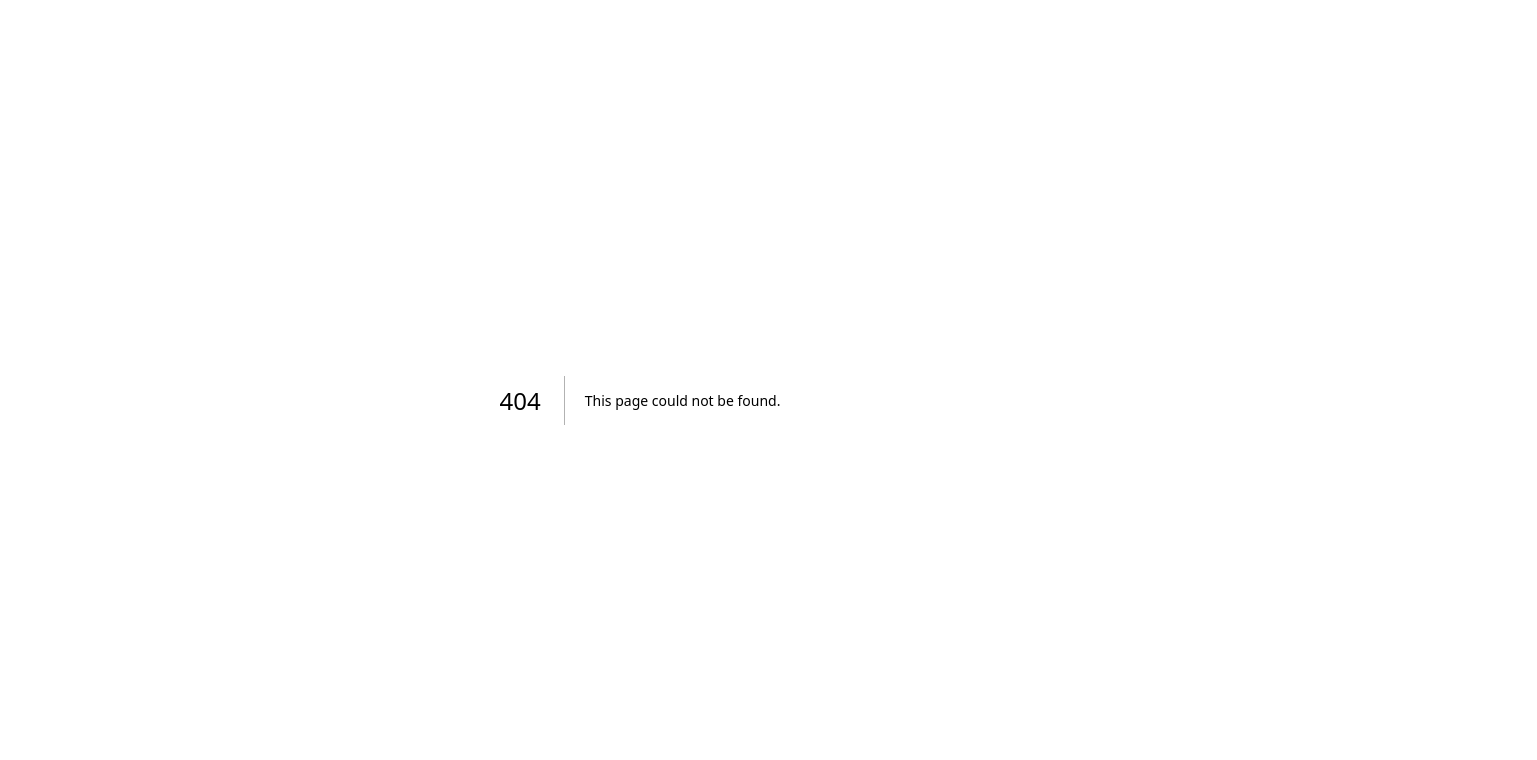
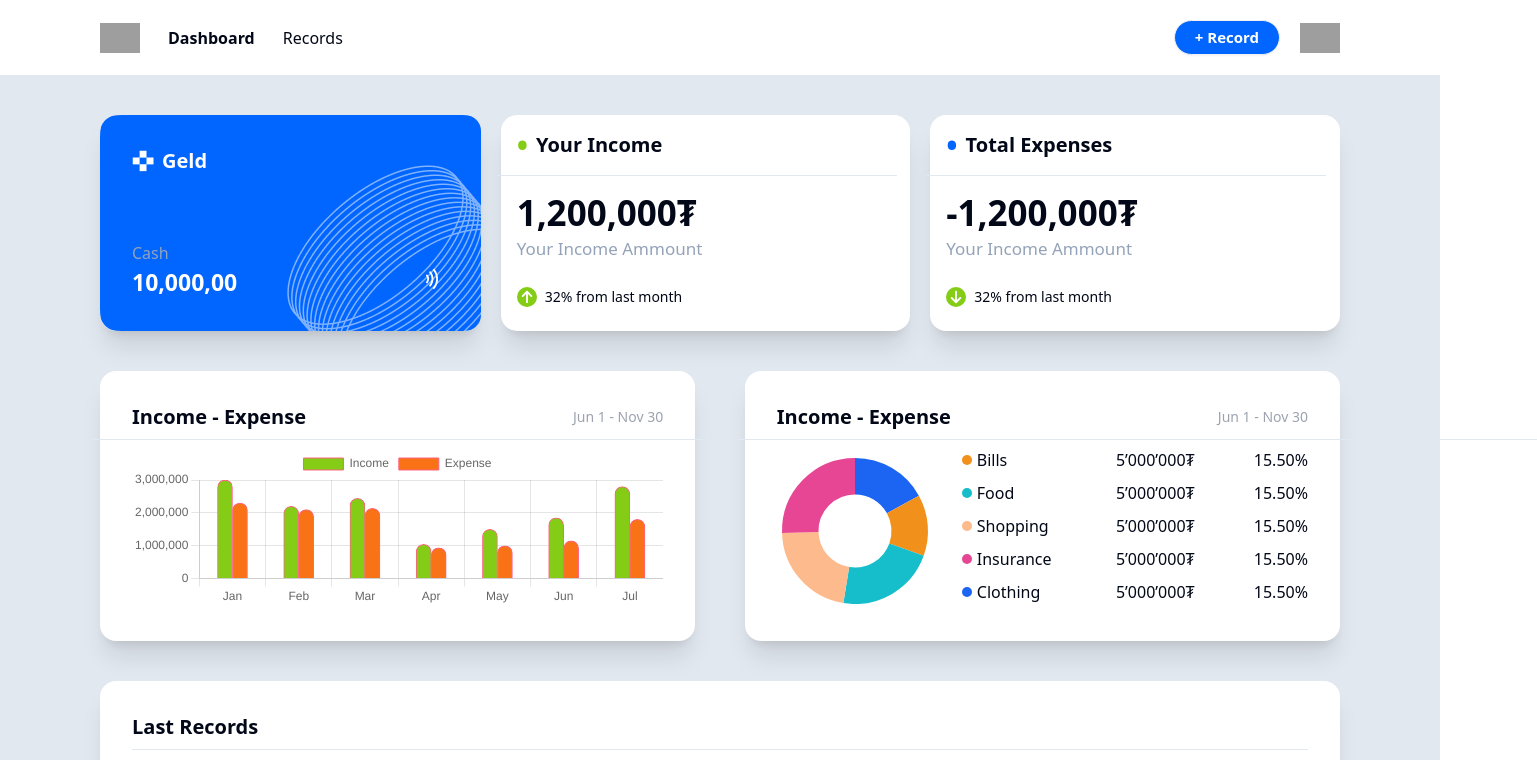
Before and after one commit to z0l0git/income-expense, a Next.js app in the folder frontend-income-expense/: page /user/1 in a window 1280 px wide. Before the commit this address had no page. Shown: the top 760 px of the page, 1537 px wide, since content can reach past the window. Built offline with nearby package versions, Linux system fonts and the light colour scheme; grey boxes are pictures that could not be loaded.

Commit message:
damn idk

```diff
--- /dev/null
+++ b/frontend-income-expense/src/components/DashboardPage.jsx
@@ -0,0 +1,32 @@
+import { DoughnutChart } from "@/components";
+import { BarChartCard } from "@/components/BarChartCard";
+import { DashCard1 } from "@/components/DashCard1";
+import { DashCard2 } from "@/components/DashCard2";
+import { BalanceCard } from "@/components/BalanceCard";
+import { RecordsCard } from "@/components/RecordsCard";
+
+export const DashboardPage = () => {
+  return (
+    <div className="bg-slate-200 h-fit w-full px-[100px] py-10 flex flex-col gap-10 items-center">
+      <div className="flex justify-between w-full gap-5">
+        <BalanceCard ammount={"10,000,00"} />
+        <DashCard1
+          incomeAmmount={"1,200,000₮"}
+          incomePercent={"32% from last month"}
+        />
+
+        <DashCard2
+          incomeAmmount={"-1,200,000₮"}
+          incomePercent={"32% from last month"}
+        />
+      </div>
+      <div className="flex h-fit w-full justify-between gap-5">
+        <BarChartCard />
+        <DoughnutChart />
+      </div>
+      <div className="w-full h-fit">
+        <RecordsCard />
+      </div>
+    </div>
+  );
+};
--- a/frontend-income-expense/src/components/DoghnutChart.jsx
+++ b/frontend-income-expense/src/components/DoghnutChart.jsx
@@ -8,15 +8,16 @@ export const DoughnutChart = () => {
   const data = {
     datasets: [
       {
-        label: "# of Votes",
-        data: [12, 19, 3, 5, 2],
+        label: [],
+        data: [10, 8, 13, 13, 15],
         backgroundColor: [
+          "#1C64F2",
           "#F2901C",
           "#16BDCA",
           "#FDBA8C",
           "#E74694",
-          "#1C64F2",
         ],
+        borderWidth: [0, 0, 0, 0, 0],
       },
     ],
   };
--- /dev/null
+++ b/frontend-income-expense/src/pages/records/index.js
@@ -0,0 +1,25 @@
+import Image from "next/image";
+export default function Home() {
+  return (
+    <div className="w-[1440px] h-screen flex flex-col items-center m-auto bg-slate-200">
+      <div className="w-full flex justify-between items-center px-[100px] py-5 bg-white">
+        <div className="flex items-center gap-7 ">
+          <Image src="/headerlogo.png" alt="logo" width={40} height={40} />
+          <p className="heading-4 font-bold cursor-pointer">Dashboard</p>
+          <p className="cursor-pointer">Records</p>
+        </div>
+        <div className="flex items-center gap-5">
+          <button className="btn btn-sm h-[35px] text-[15px] rounded-full bg-[#0166FF] font-semibold text-white px-5">
+            + Record
+          </button>
+          <Image src="/Avatar.png" alt="avatar" width={40} height={40} />
+        </div>
+      </div>
+
+      <div className="flex">
+        <div></div>
+        <div></div>
+      </div>
+    </div>
+  );
+}
--- /dev/null
+++ b/frontend-income-expense/src/pages/user/[userid].jsx
@@ -0,0 +1,22 @@
+import Image from "next/image";
+import { DashboardPage } from "@/components/DashboardPage";
+export default function Home() {
+  return (
+    <div className="w-[1440px] h-screen flex flex-col items-center m-auto bg-slate-200">
+      <div className="w-full flex justify-between items-center px-[100px] py-5 bg-white">
+        <div className="flex items-center gap-7 ">
+          <Image src="/headerlogo.png" alt="logo" width={40} height={40} />
+          <p className="heading-4 font-bold cursor-pointer">Dashboard</p>
+          <p className="cursor-pointer">Records</p>
+        </div>
+        <div className="flex items-center gap-5">
+          <button className="btn btn-sm h-[35px] text-[15px] rounded-full bg-[#0166FF] font-semibold text-white px-5">
+            + Record
+          </button>
+          <Image src="/Avatar.png" alt="avatar" width={40} height={40} />
+        </div>
+      </div>
+      <DashboardPage />
+    </div>
+  );
+}
```
